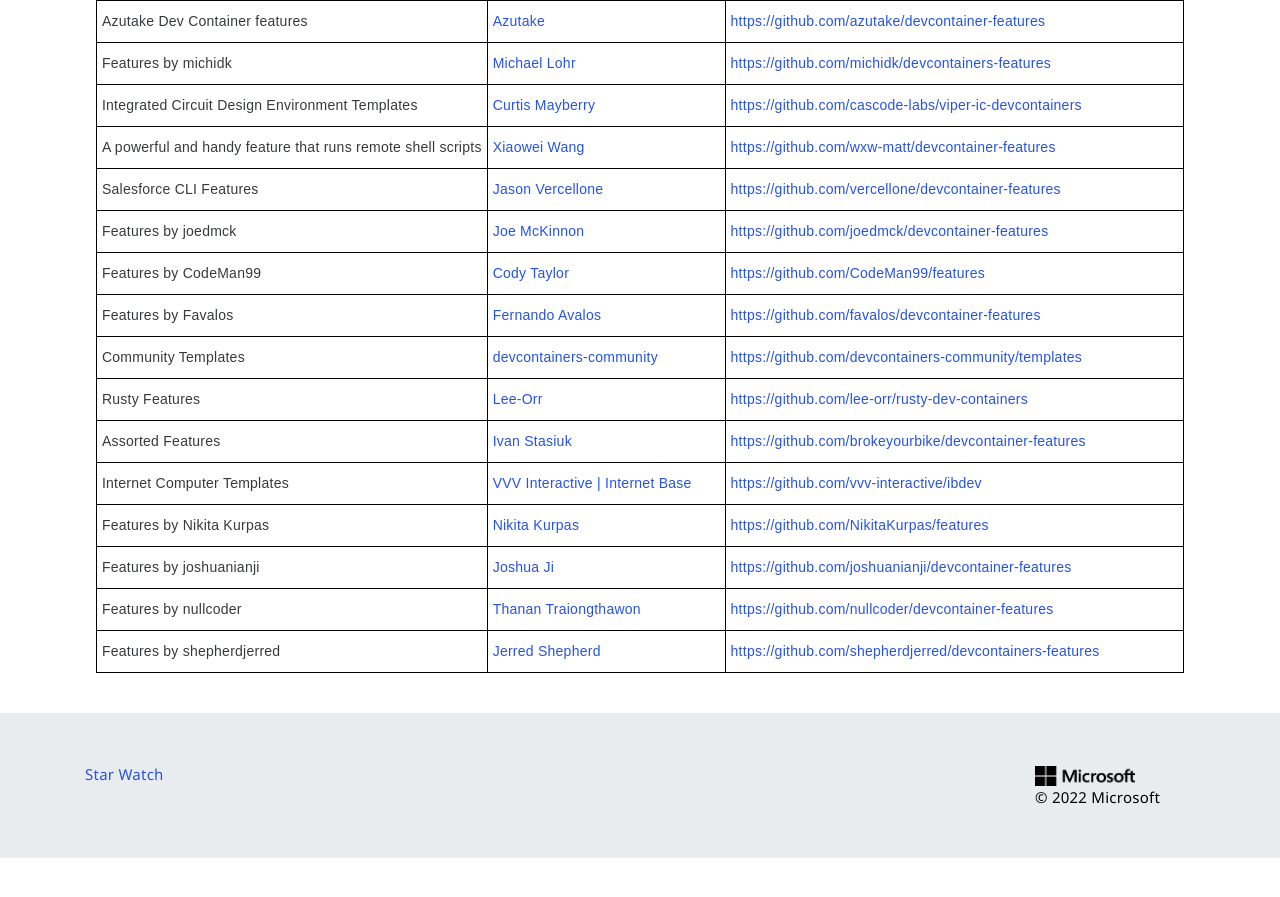
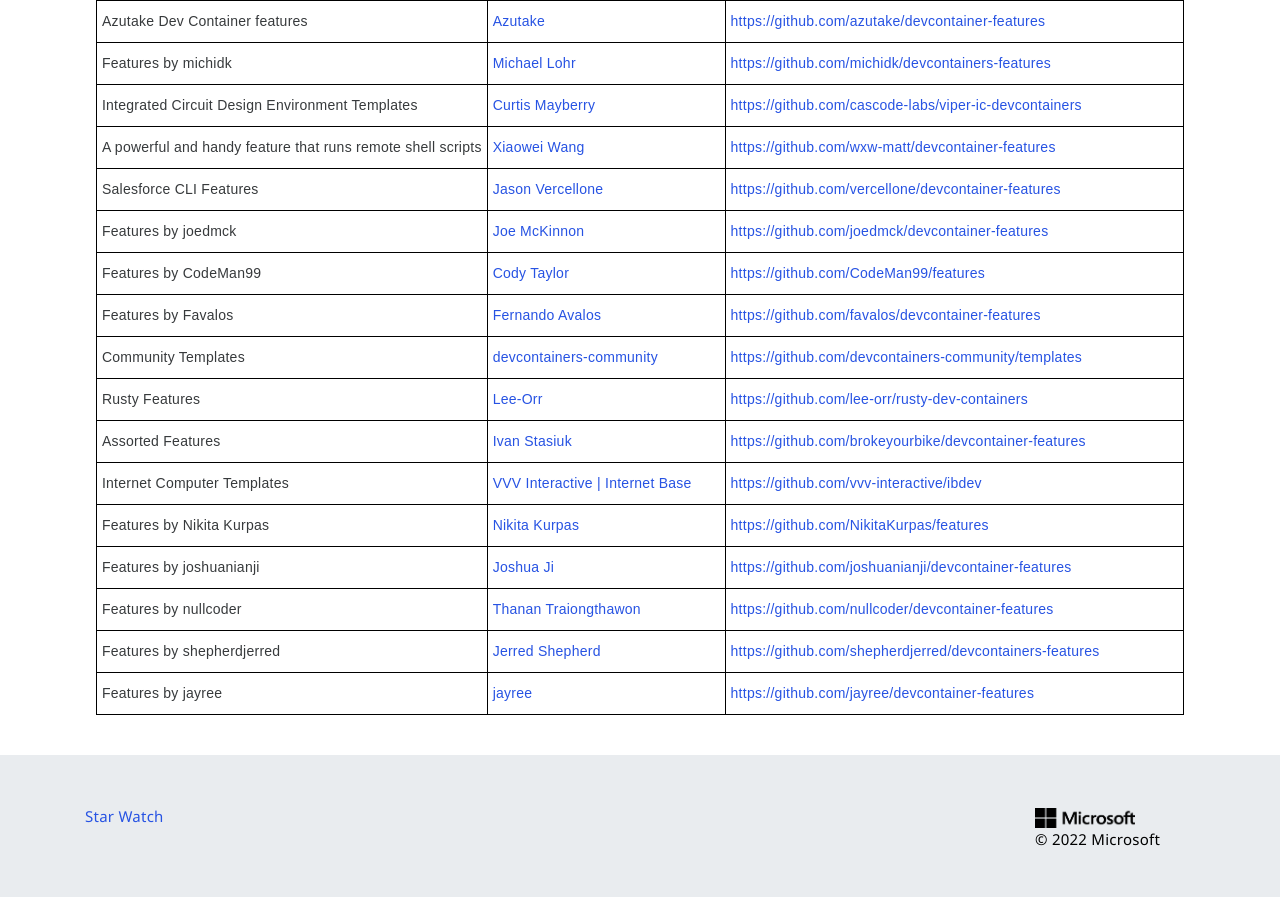
Before and after one commit to devcontainers/devcontainers.github.io, a Jekyll site: the page built from collections.html, in a window 1280 px wide and 900 px high, scrolled down 3400 px. Shown: the top 897 px of the window. Built offline with Jekyll 4.4.1, drawn with Linux system fonts in a browser that asks for light colours; nearby versions of some CDN libraries; comment, search, counter and statistics services are not loaded; before the commit the page ends 4258 px from its top, so only the background shows below that.

Commit message:
Update collection-index.yml

```diff
--- a/_data/collection-index.yml
+++ b/_data/collection-index.yml
@@ -443,3 +443,8 @@
   contact: https://github.com/shepherdjerred/devcontainers-features/issues
   repository: https://github.com/shepherdjerred/devcontainers-features
   ociReference: ghcr.io/shepherdjerred/devcontainers-features
+- name: Features by jayree
+  maintainer: jayree
+  contact: https://github.com/jayree/devcontainer-features/issues
+  repository: https://github.com/jayree/devcontainer-features
+  ociReference: ghcr.io/jayree/devcontainer-features
```
